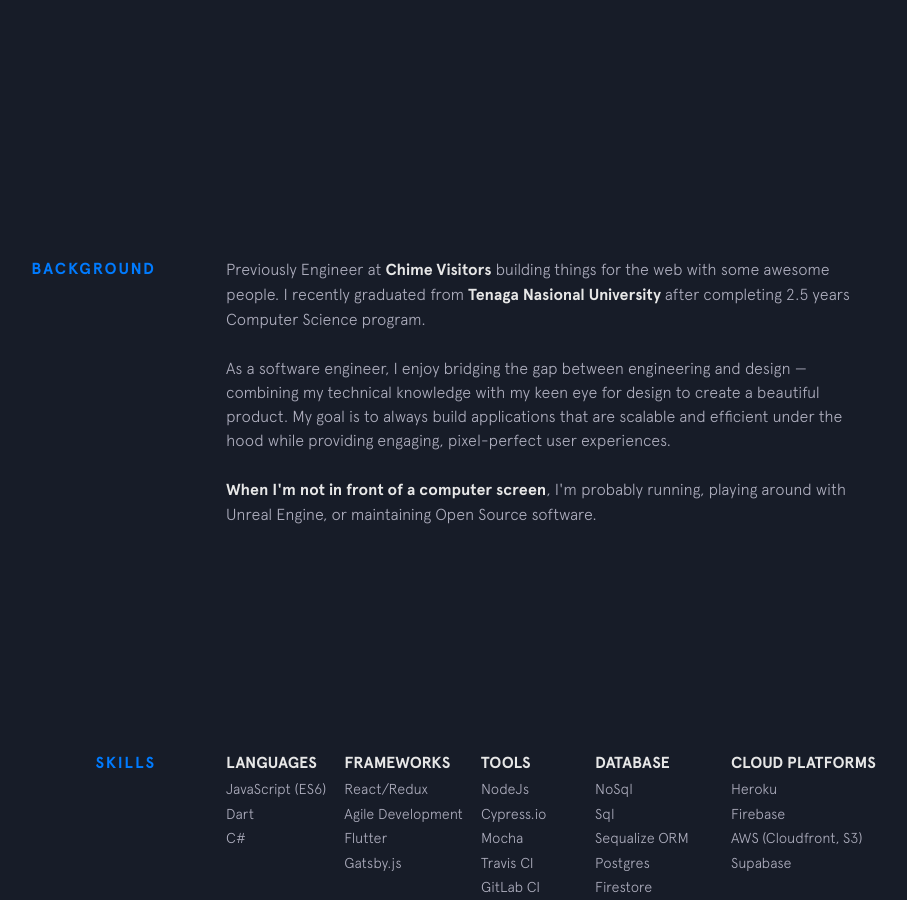
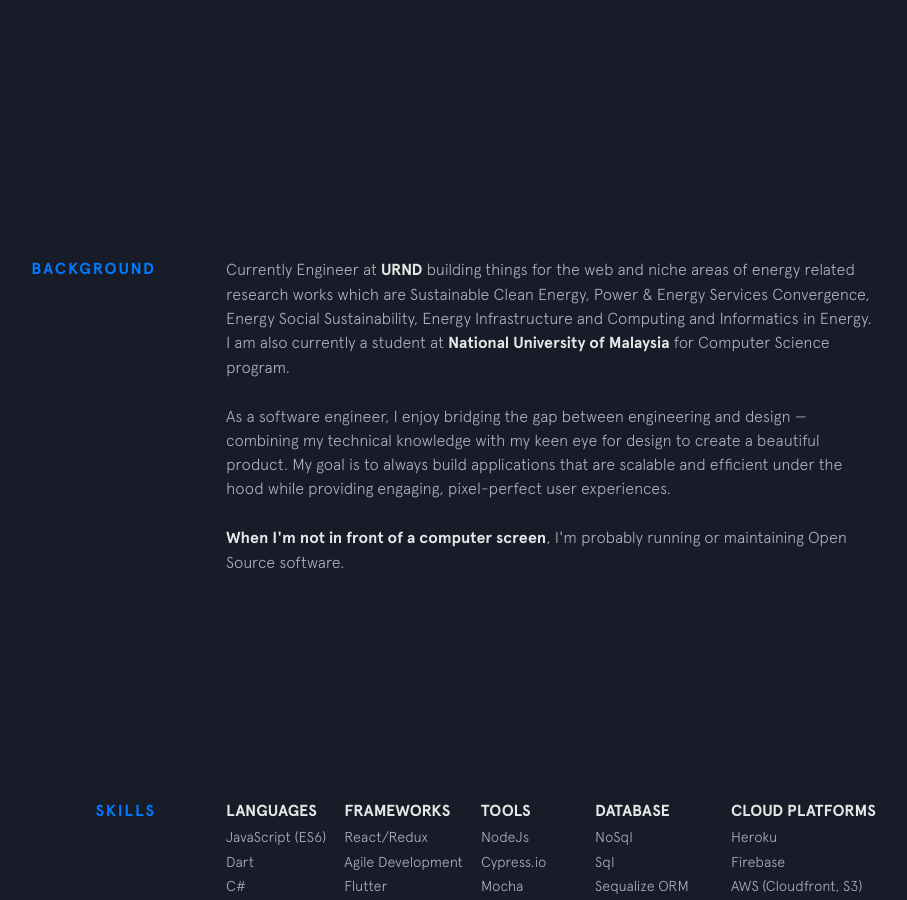
Before and after one commit to izqalan/izqalan.github.io, a Jekyll site: the page built from index.html, in a window 1280 px wide and 900 px high, scrolled down 743 px. Shown: the whole window, without its empty margins (224-1131 px from the left). Built offline with Jekyll 4.4.1, drawn with Linux system fonts in a browser that asks for light colours; nearby versions of some CDN libraries.

Commit message:
udpate: education

```diff
--- a/_includes/background.html
+++ b/_includes/background.html
@@ -2,9 +2,11 @@
   <div class="section__title">Background</div>
   <div class="section__content">
     <p>
-      Previously Engineer at
-      <a class="underline-link" href="https://www.getchime.io/" target="_blank">Chime Visitors</a> building things for the web with some awesome people. I recently graduated from
-      <a class="underline-link" href="https://www.uniten.edu.my/" target="_blank">Tenaga Nasional University</a> after completing 2.5 years Computer Science program.
+      Currently Engineer at
+      <a class="underline-link" href="https://urnd.uniten.edu.my/" target="_blank">URND</a> building things for the web and niche areas of energy related research works which are Sustainable Clean Energy,
+      Power & Energy Services Convergence, Energy Social Sustainability, Energy Infrastructure and Computing and Informatics in Energy.
+       I am also currently a student at
+      <a class="underline-link" href="https://www.ukm.my/portal/" target="_blank">National University of Malaysia</a> for Computer Science program.
     </p>
 
     <p>
@@ -14,8 +16,7 @@
     </p>
 
     <p>
-      <strong>When I'm not in front of a computer screen</strong>, I'm probably running, playing around with Unreal Engine,
-      or maintaining Open Source software.
+      <strong>When I'm not in front of a computer screen</strong>, I'm probably running or maintaining Open Source software.
     </p>
 
     <!-- {% include employment-status.html %} -->
```
Also changed, not shown: 1 other file.
